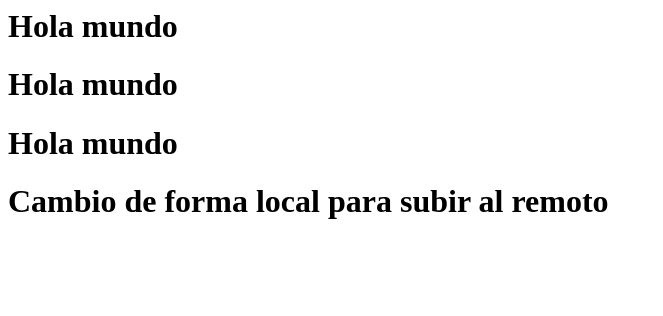
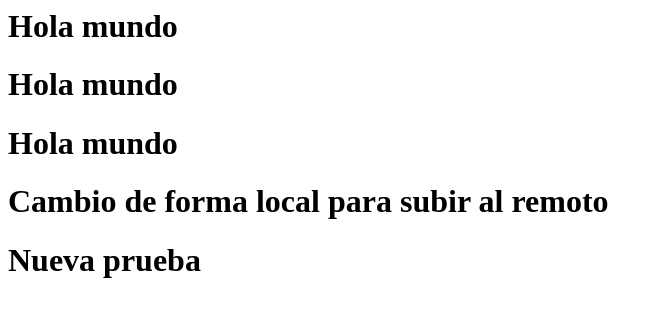
Before and after one commit to JesusCarvajal017/pruebaGit, a plain HTML site: page index.html in a window 1280 px wide. Shown: the whole page, without its empty margins (0-663 px from the left). Drawn offline with Linux system fonts and the light colour scheme.

Commit message:
actualizacion compañero

```diff
--- a/index.html
+++ b/index.html
@@ -9,5 +9,7 @@
 
 		<h1>Cambio de forma local para subir al 		remoto </h1>
 
+		<h1> Nueva prueba</h1>
+
 	</body>
 </html>
```
